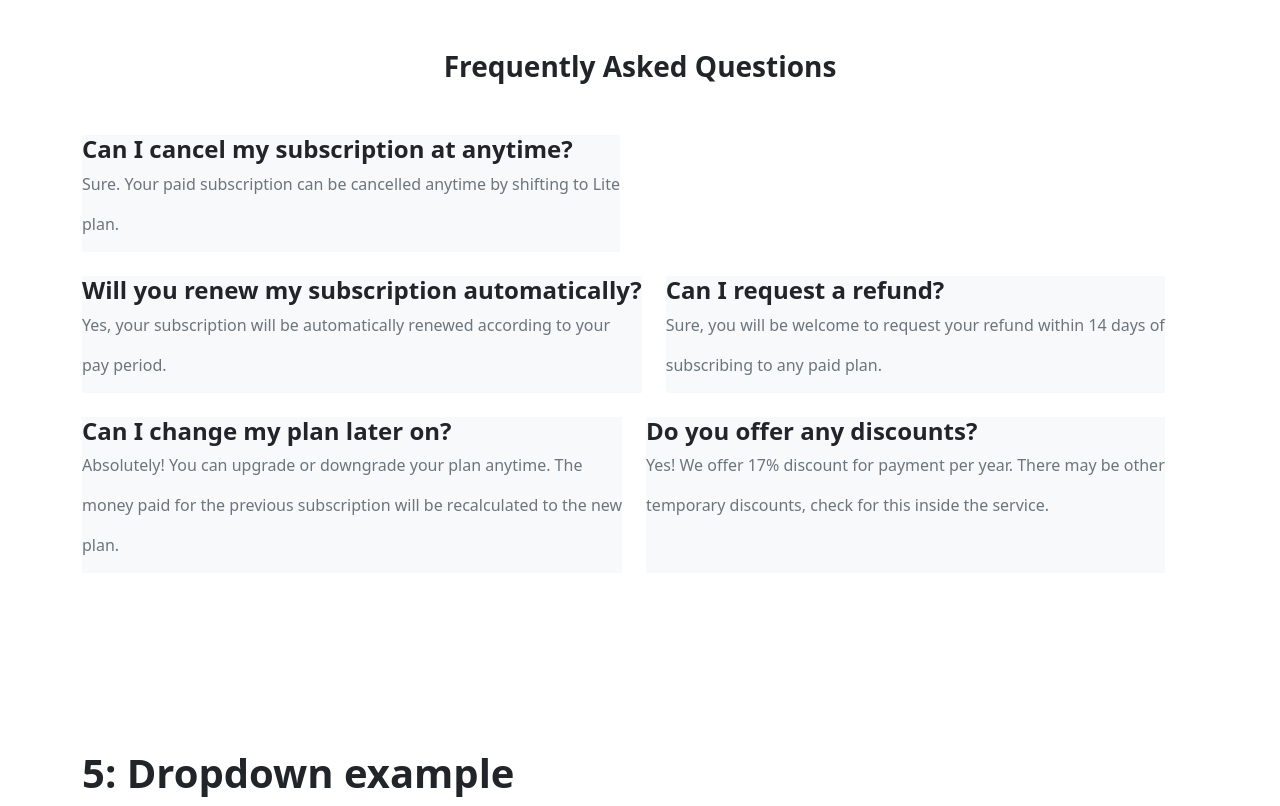
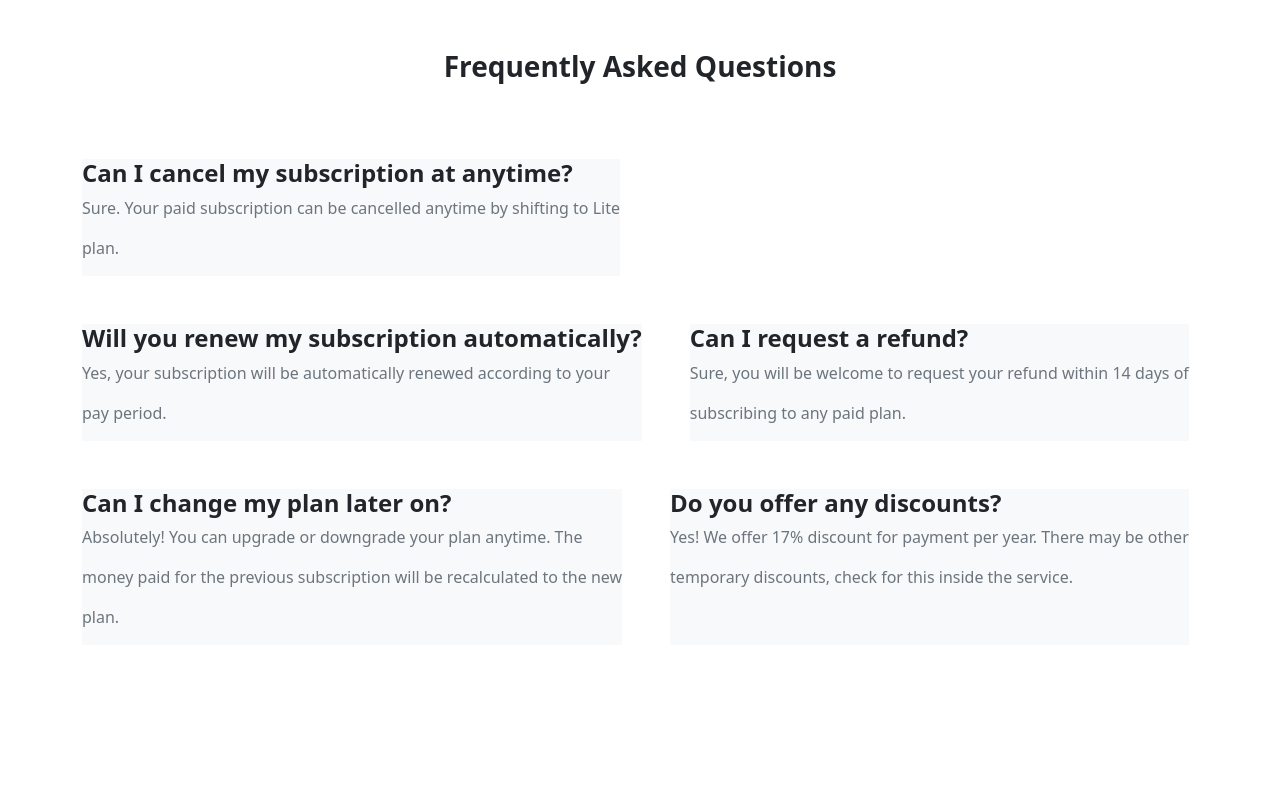
Before and after one commit to mmohamed12452/elfsight, a plain HTML site: page index.html in a window 1280 px wide. Shown: the part 5062-5868 px from the top of the page. Drawn offline with nearby package versions, Linux system fonts and the light colour scheme.

Commit message:
having trouble rectifying the frequently asked question boxes and moving the get 20% discount now!

```diff
--- a/index.html
+++ b/index.html
@@ -466,7 +466,7 @@
           </p>
           <p class="fw-bold fs-3 text-center my-5">Frequently Asked Questions</p>
 
-         <div class="d-flex flex-wrap row-gap-4 column-gap-4">
+         <div class="d-flex flex-wrap row-gap-5 column-gap-5 pt-4 pb-5">
           <div class="rectangles bg-body-tertiary">
             <h2 class="fw-bold fs-4">Can I cancel my subscription at anytime?</h2>
             <p class="text-secondary">Sure. Your paid subscription can be cancelled anytime by shifting to Lite</p>
@@ -474,7 +474,7 @@
           </div>
 
 
-          <div class="rectangles bg-body-tertiary">
+          <div class="rectangles bg-body-tertiary row-gap-5">
             <h2 class="fw-bold fs-4">Will you renew my subscription automatically?</h2>
             <p class="text-secondary">Yes, your subscription will be automatically renewed according to your</p>
             <p class="text-secondary">pay period.</p>
@@ -486,7 +486,7 @@
             <p class="text-secondary">subscribing to any paid plan.</p>
           </div>
 
-          <div class="rectangles bg-body-tertiary">
+          <div class="rectangles bg-body-tertiary row-gap-4">
             <h2 class="fw-bold fs-4">Can I change my plan later on?</h2>
             <p class="text-secondary">Absolutely! You can upgrade or downgrade your plan anytime. The</p>
             <p class="text-secondary">money paid for the previous subscription will be recalculated to the new</p>
@@ -766,10 +766,14 @@
 </div>
 </div>
 <hr class="bg-white">
-<div class="d-flex">
-  <p class=" elfsights text-white">2024<i class="fa-regular fa-copyright mx-2 pb-3"></i>Elfsight</p>
-  <p class="mx-4 text-white">Terms of Service </p>
-  <p class=" text-white">Privacy policy</p>
+<div class="d-flex justify-content-between container">
+
+  <div class="d-flex">
+    <p class="elfsights text-white">2024<i class="fa-regular fa-copyright mx-2 pb-3"></i>Elfsight</p>
+    <p class="mx-4 text-white ">Terms of Service </p>
+    <p class="text-white">Privacy policy</p>
+  </div>
+
 <select class="selecting float-end">
   <option>
     English
```
